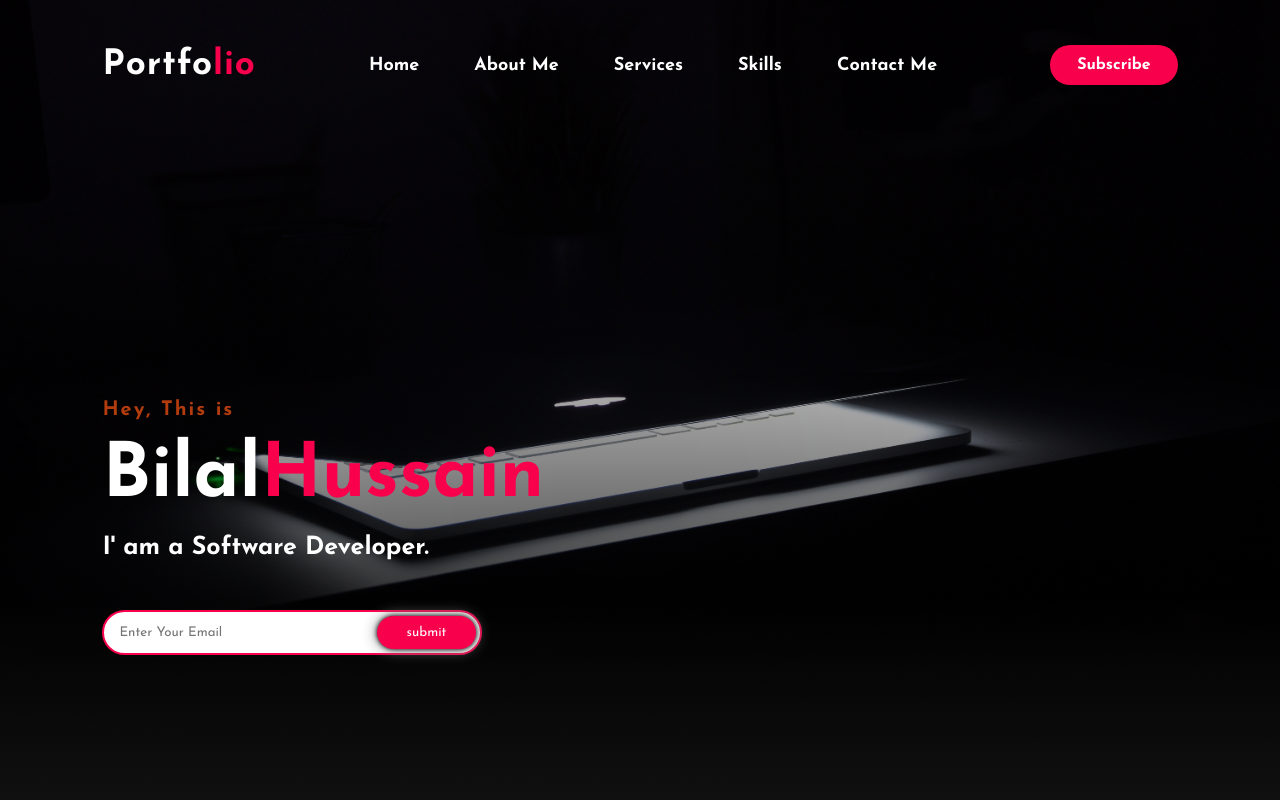
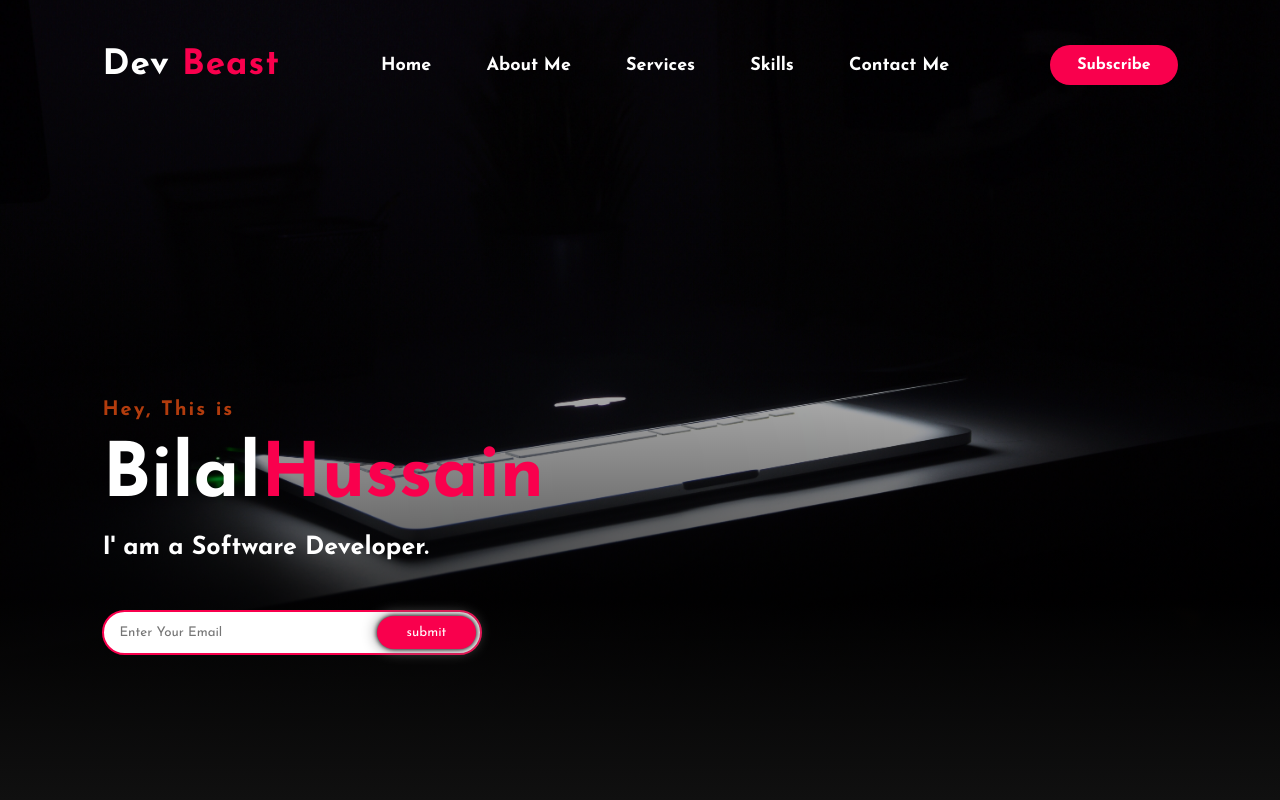
Before and after one commit to BH-Bilal/Portfolio-Website, a plain HTML site: page index.html in a window 1280 px wide. Shown: the top 800 px of the page. Drawn offline with Linux system fonts and the light colour scheme.

Commit message:
name updates

```diff
--- a/index.html
+++ b/index.html
@@ -20,7 +20,7 @@
     <div class="hero">
         <header>
             <nav class="navbar">
-                <h2 class="logo">Portfo<span>lio</span></h2>
+                <h2 class="logo">Dev <span>Beast</span></h2>
                 <ul>
                     <li id="home"><a href="#first">Home</a></li>
                     <li id="about-us"><a href="#about-me">About Me</a></li>
```
